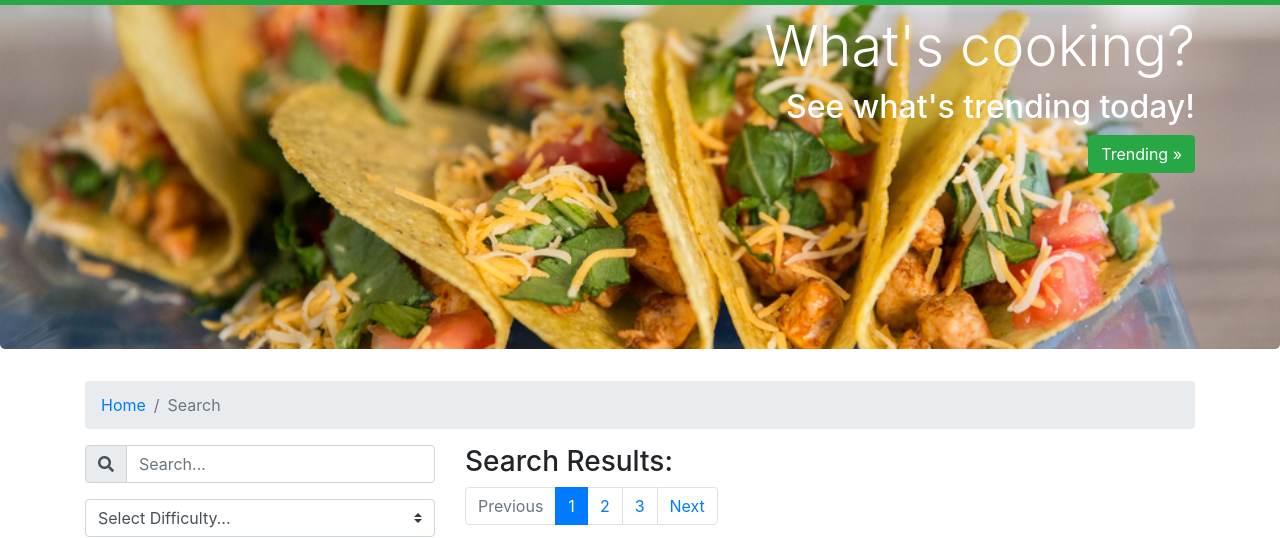
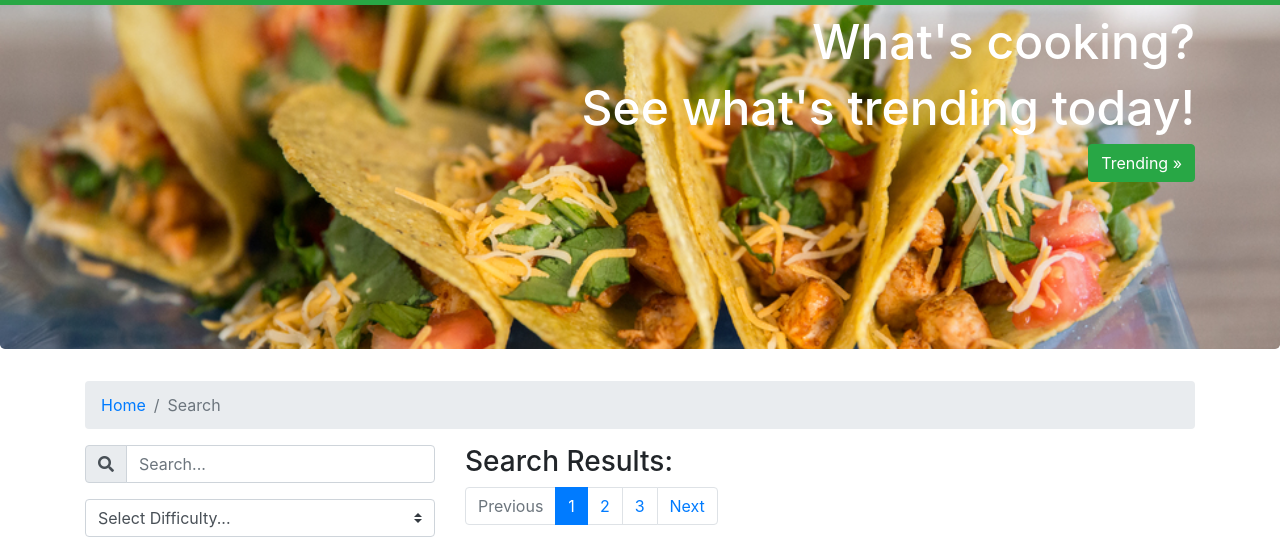
Before and after one commit to NghiaVu1010/nghiavu1010.github.io, a plain HTML site: page recipe_search.html in a window 1280 px wide. Shown: the part 51-589 px from the top of the page. Drawn offline with nearby package versions, Linux system fonts and the light colour scheme.

Commit message:
Small change to text

```diff
--- a/css/styles.css
+++ b/css/styles.css
@@ -96,6 +96,10 @@ blockquote:after {
         background-image: url("../img/background_md.jpg");
         height: 300px;
     }
+    .trend-title h1, h2{
+        font-size: 2em;
+        margin-top: 10px;
+    }
 }
 
 /* Small devices (portrait tablets and large phones, 600px and up) */
@@ -110,6 +114,9 @@ blockquote:after {
     .landing-bg {
         background-image: url("../img/background_md.jpg");
         height: 300px;
+    }
+    .trend-title h1, h2{
+        font-size: 2em;
     }
 }
 
@@ -126,6 +133,9 @@ blockquote:after {
         background-image: url("../img/background.jpg");
         height: 400px;
     }
+    .trend-title h1, h2{
+        font-size: 3em;
+    }
 }
 
 /* Large devices (laptops/desktops, 992px and up) */
@@ -133,13 +143,17 @@ blockquote:after {
     .lettuce, .searchImg, .featurette-image {
         display: initial;
     }
-    .trending-bg{
+    .trending-bg {
         background-image: url("../img/trending.jpg");
         height: 400px;
+
     }
     .landing-bg {
         background-image: url("../img/background.jpg");
         height: 400px;
+    }
+    .trend-title h1, h2{
+        font-size: 3em;
     }
 }
 
@@ -156,4 +170,7 @@ blockquote:after {
         background-image: url("../img/background.jpg");
         height: 400px;
     }
+    .trend-title h1, h2{
+        font-size: 3em;
+    }
 }
--- a/recipe_search.html
+++ b/recipe_search.html
@@ -53,8 +53,8 @@
     <!-- Brand and current trending -->
     <main>
       <div class="jumbotron trending-bg">
-        <div class="container text-right">
-          <h1 class="display-4 white">What's cooking?</h1>
+        <div class="container text-right trend-title">
+          <h1 class="white">What's cooking?</h1>
           <h2 class="white">See what's trending today!</h2>
           <p><a class="btn btn-md btn-success" href="recipes/taco_recipe.html" role="button">Trending &raquo;</a></p>
         </div>
```
